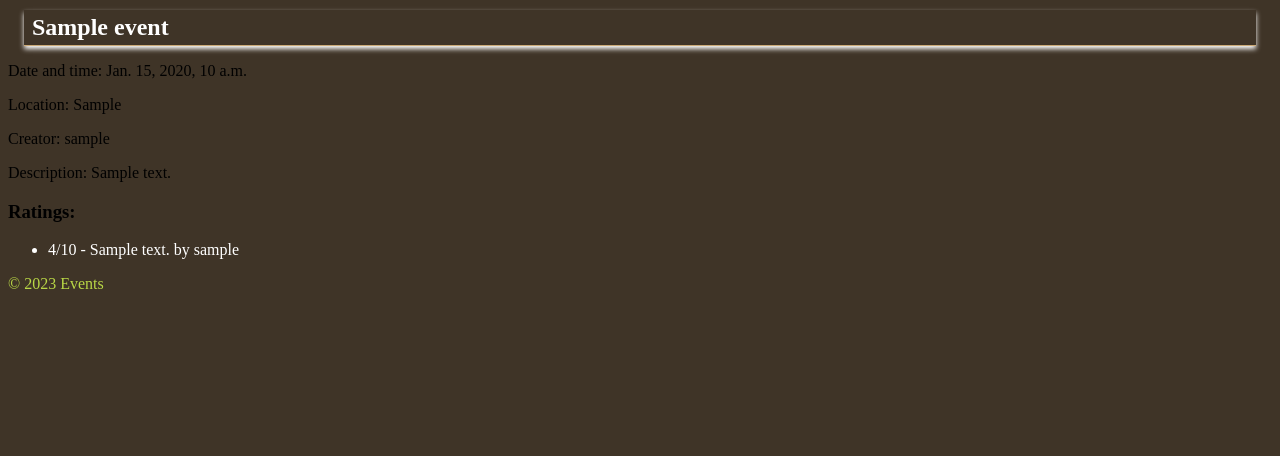
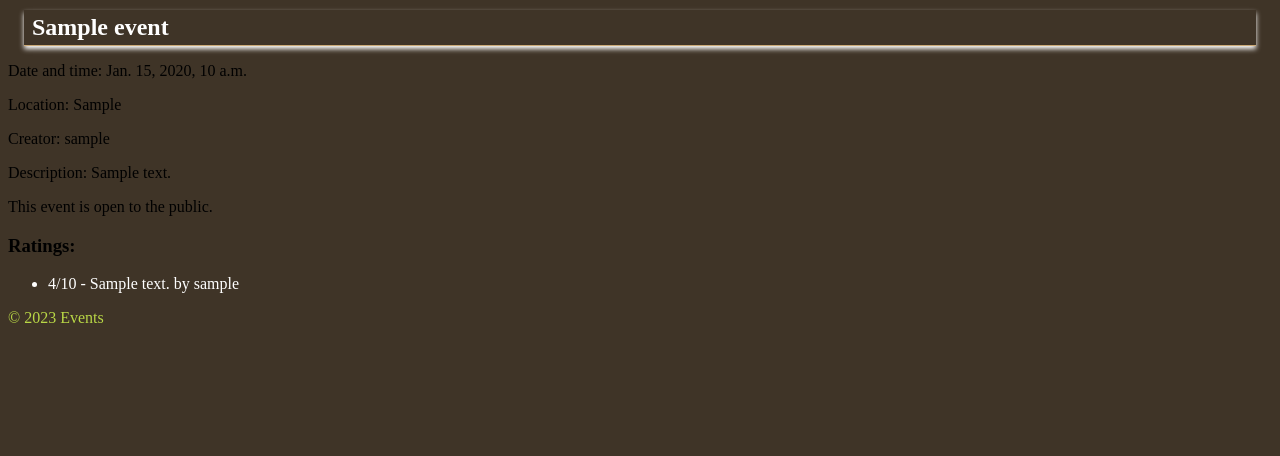
Before and after one commit to cadainius/event_management, a Django app: page /event/1/ in a window 1280 px wide. Shown: the part 138-594 px from the top of the page. Run offline with Django 4.2, Linux system fonts and the light colour scheme; tables that the repository leaves empty hold one stand-in row (values such as "Sample post").

Commit message:
Update 03

```diff
--- a/event_management/events/forms.py
+++ b/event_management/events/forms.py
@@ -21,14 +21,6 @@ class EventForm(forms.ModelForm):
         model = Event
         fields = ['name', 'date_and_time', 'location', 'description', 'is_public']
 
-    is_public = forms.BooleanField(required=False, initial=True)
-
-    def clean_is_public(self):
-        is_public = self.cleaned_data['is_public']
-        if is_public is None:
-            return False
-        return is_public
-
 class EventParticipantForm(forms.Form):
     user = forms.ModelChoiceField(queryset=User.objects.all(), label='Pasirinkite dalyvį')
 
--- a/event_management/events/templates/event_detail.html
+++ b/event_management/events/templates/event_detail.html
@@ -6,6 +6,11 @@
     <p>Location: {{ event.location }}</p>
     <p>Creator: {{ event.creator }}</p>
     <p>Description: {{ event.description }}</p>
+        {% if event.is_public %}
+    <p>This event is open to the public.</p>
+        {% else %}
+    <p>This event is private.</p>
+        {% endif %}
     <h3></h3>
     <ul>
         {% for event in events %}
@@ -22,7 +27,7 @@
     <form method="post" action="{% url 'event_detail' event.id %}">
         {% csrf_token %}
         {{ form.as_p }}
-        <button type="comment">Submit</button>
+        <button type="rating">Submit</button>
     </form>
     {% endif %}
 {% endblock %}
--- a/event_management/events/views.py
+++ b/event_management/events/views.py
@@ -14,21 +14,19 @@ def event_list(request):
 @login_required
 def create_event(request):
     if request.method == 'POST':
-        name = request.POST.get('name')
-        date_and_time = request.POST.get('date_and_time')
-        location = request.POST.get('location')
-        description = request.POST.get('description')
-        is_public = request.POST.get('is_public')
-        creator = request.user
+        form = EventForm(request.POST)
 
-        event = Event(name=name, date_and_time=date_and_time, location=location,
-                      description=description, is_public=is_public, creator=creator)
+        if form.is_valid():
+            event = form.save(commit=False)
+            event.creator = request.user
+            event.save()
 
-        event.save()
+            return redirect('event_list')
 
-        return redirect('event_list')
+    else:
+        form = EventForm()
 
-    return render(request, 'create_event.html')
+    return render(request, 'create_event.html', {'form': form})
 
 @login_required
 def edit_event(request, event_id):
```
